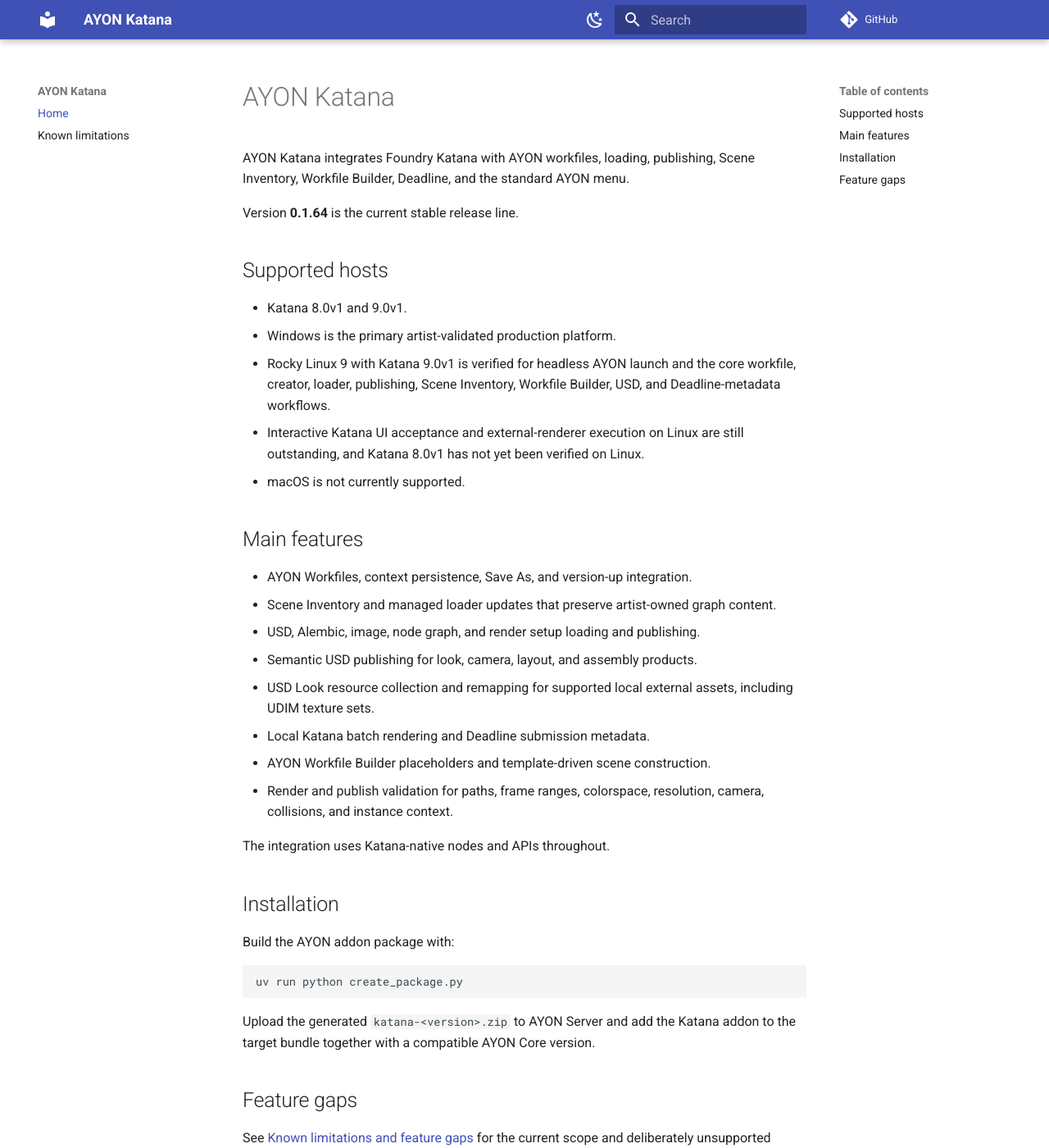
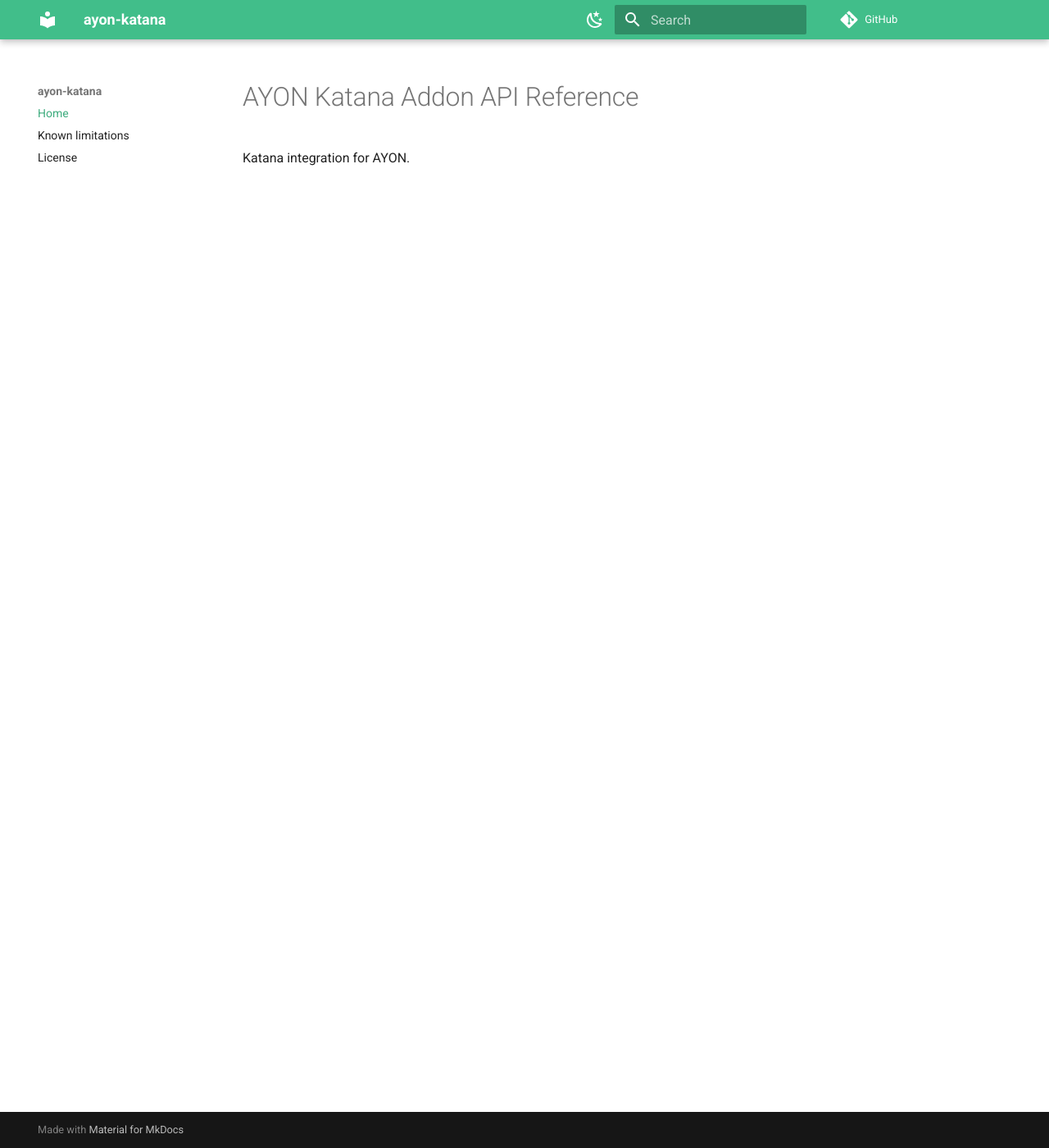
Before and after one commit to Ahmed-Hindy/ayon-katana, an MkDocs documentation site: the page built from docs/index.md, in a window 1280 px wide and 1400 px high. Shown: the whole window at 82% size. Built offline with MkDocs 1.6.1 and Material for MkDocs 9.7.7, drawn with Linux system fonts in a browser that asks for light colours; comment, search, counter and statistics services are not loaded; the version menu is left out; some of the changed text lies outside the part shown.

Commit message:
Merge pull request #15 from Ahmed-Hindy/docs/align-mkdocs
Align MkDocs structure

````diff
--- /dev/null
+++ b/docs/css/custom.css
@@ -0,0 +1,11 @@
+[data-md-color-scheme="slate"] {
+    --md-primary-fg-color: hsl(155, 49%, 50%);
+    --md-accent-fg-color: rgb(93, 200, 156);
+    --md-typeset-a-color: hsl(155, 49%, 45%) !important;
+}
+
+[data-md-color-scheme="default"] {
+    --md-primary-fg-color: hsl(155, 49%, 50%);
+    --md-accent-fg-color: rgb(93, 200, 156);
+    --md-typeset-a-color: hsl(155, 49%, 45%) !important;
+}
--- a/docs/index.md
+++ b/docs/index.md
@@ -1,49 +1,3 @@
-# AYON Katana
+# AYON Katana Addon API Reference
 
-AYON Katana integrates Foundry Katana with AYON workfiles, loading, publishing,
-Scene Inventory, Workfile Builder, Deadline, and the standard AYON menu.
-
-Version **0.1.64** is the current stable release line.
-
-## Supported hosts
-
-- Katana 8.0v1 and 9.0v1.
-- Windows is the primary artist-validated production platform.
-- Rocky Linux 9 with Katana 9.0v1 is verified for headless AYON launch and the
-  core workfile, creator, loader, publishing, Scene Inventory, Workfile Builder,
-  USD, and Deadline-metadata workflows.
-- Interactive Katana UI acceptance and external-renderer execution on Linux are
-  still outstanding, and Katana 8.0v1 has not yet been verified on Linux.
-- macOS is not currently supported.
-
-## Main features
-
-- AYON Workfiles, context persistence, Save As, and version-up integration.
-- Scene Inventory and managed loader updates that preserve artist-owned graph
-  content.
-- USD, Alembic, image, node graph, and render setup loading and publishing.
-- Semantic USD publishing for look, camera, layout, and assembly products.
-- USD Look resource collection and remapping for supported local external assets,
-  including UDIM texture sets.
-- Local Katana batch rendering and Deadline submission metadata.
-- AYON Workfile Builder placeholders and template-driven scene construction.
-- Render and publish validation for paths, frame ranges, colorspace, resolution,
-  camera, collisions, and instance context.
-
-The integration uses Katana-native nodes and APIs throughout.
-
-## Installation
-
-Build the AYON addon package with:
-
-```bash
-uv run python create_package.py
-```
-
-Upload the generated `katana-<version>.zip` to AYON Server and add the Katana
-addon to the target bundle together with a compatible AYON Core version.
-
-## Feature gaps
-
-See [Known limitations and feature gaps](known-limitations.md) for the current
-scope and deliberately unsupported surfaces.
+--8<-- "README.md:2"
--- /dev/null
+++ b/docs/license.md
@@ -0,0 +1 @@
+--8<-- "LICENSE"
--- a/mkdocs.yml
+++ b/mkdocs.yml
@@ -1,9 +1,10 @@
-site_name: AYON Katana
+site_name: ayon-katana
 repo_url: https://github.com/Ahmed-Hindy/ayon-katana
 
 nav:
   - Home: index.md
   - Known limitations: known-limitations.md
+  - License: license.md
 
 theme:
   name: material
@@ -21,14 +22,45 @@
   features:
     - navigation.sections
     - navigation.path
+    - navigation.prune
 
 extra:
   version:
     provider: mike
 
+extra_css:
+  - css/custom.css
+
+markdown_extensions:
+  - mdx_gh_links
+  - pymdownx.snippets
+
 plugins:
   - search
   - offline
+  - mkdocs-autoapi:
+      autoapi_dir: ./
+      autoapi_add_nav_entry: Reference
+      autoapi_ignore:
+        - .*
+        - docs/**/*
+        - tests/**/*
+        - tools/**/*
+        - scripts/**/*
+        - stubs/**/*
+        - client/ayon_katana/resources/**/*
+        - .*/**/*
+        - ./*.py
+  - mkdocstrings:
+      handlers:
+        python:
+          paths:
+            - ./
+            - client/*
+            - server/*
+          options:
+            docstring_options:
+              warn_missing_types: false
   - minify:
       minify_html: true
       minify_js: true
--- a/mkdocs_requirements.txt
+++ b/mkdocs_requirements.txt
@@ -1,3 +1,7 @@
 mkdocs-material >= 9.6.7
+mkdocs-autoapi >= 0.4.0
+mkdocstrings-python >= 1.16.2
 mkdocs-minify-plugin >= 0.8.0
+mdx-gh-links >= 0.4
+pymdown-extensions >= 10.14.3
 mike >= 2.1.3
````
Also changed, not shown: docs/known-limitations.md (+2 -2 lines).
